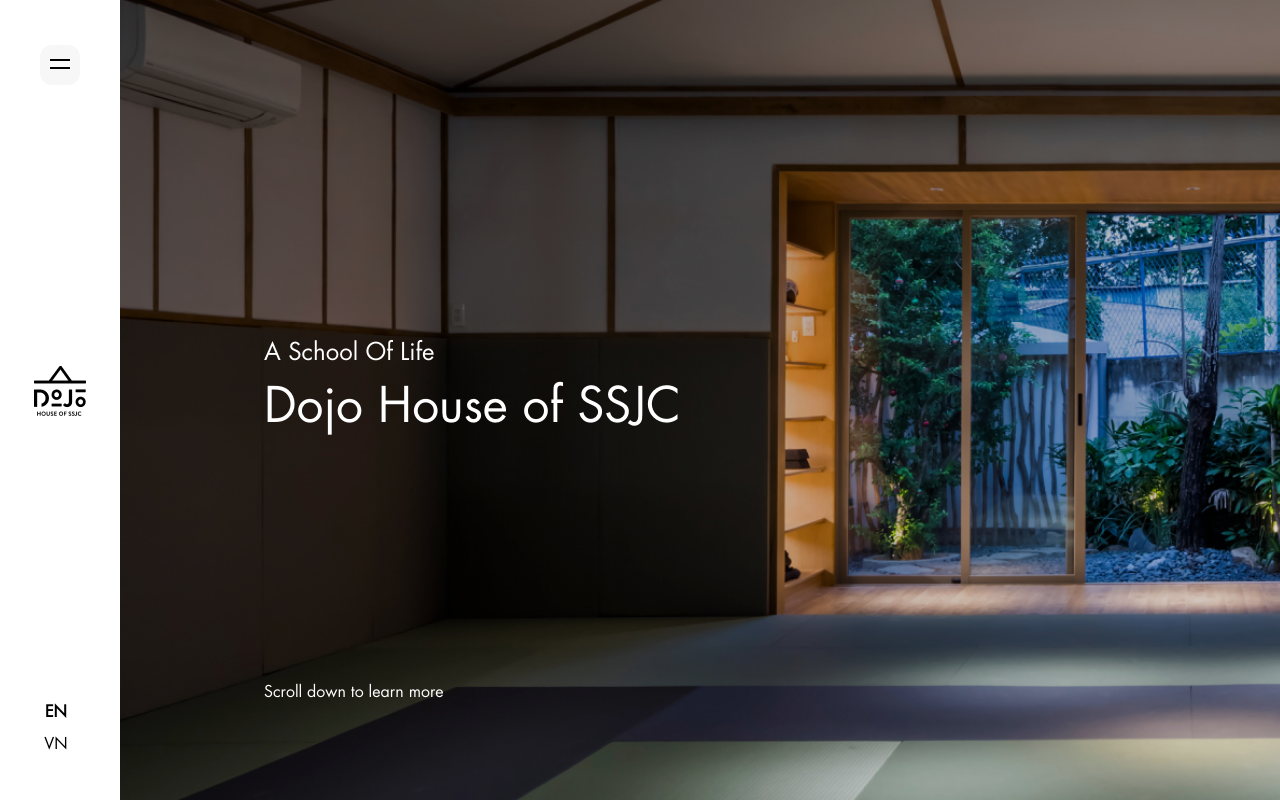
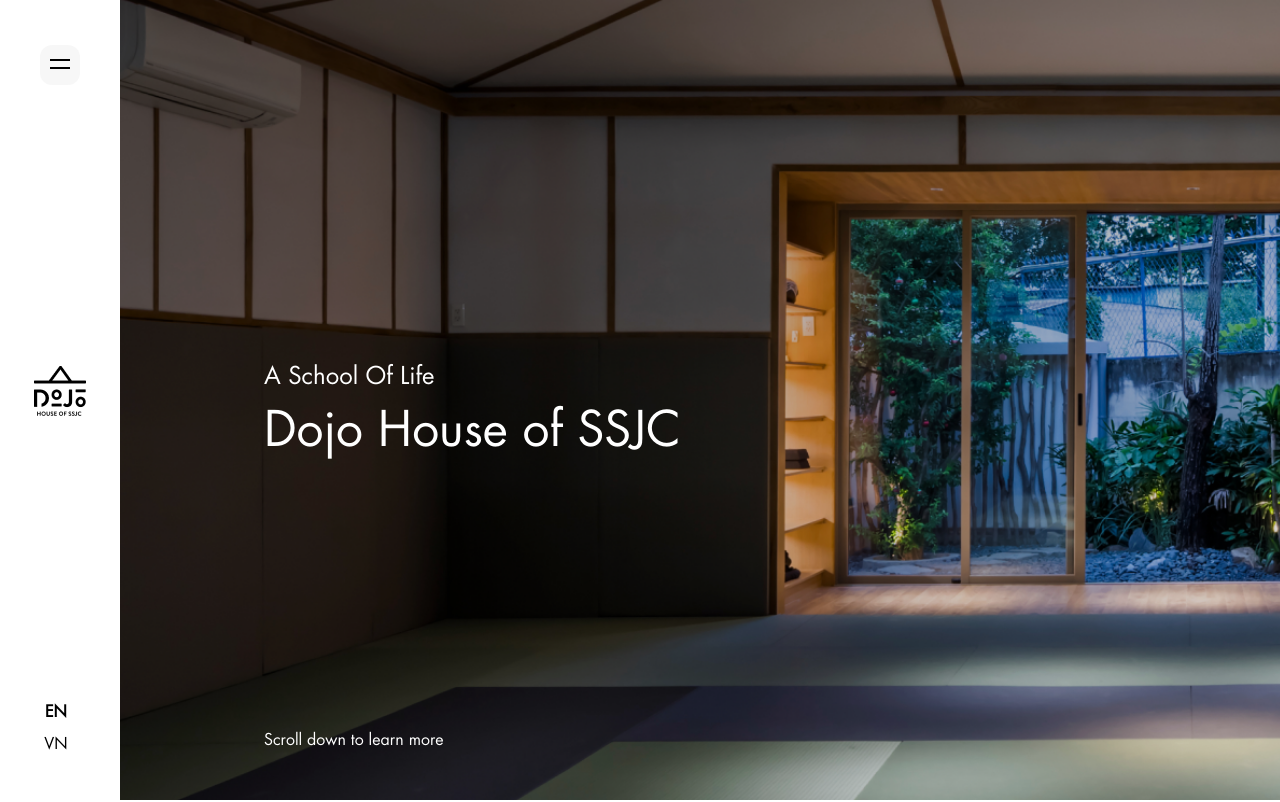
Before and after one commit to akpascalp/ssjc-site, a Vue app: page / in a window 1280 px wide. Shown: the top 802 px of the page. Built offline with nearby package versions, Linux system fonts and the light colour scheme.

Commit message:
Fix home responsive 2

```diff
--- a/src/pages/Home.vue
+++ b/src/pages/Home.vue
@@ -8,7 +8,7 @@
         <p class="text-[24px]">A School Of Life</p>
         <p class="text-[48px]">Dojo House of SSJC</p>
       </div>
-      <p class="text-[16px] pb-24">Scroll down to learn more</p>
+      <p class="text-[16px] pb-24 md:pb-12">Scroll down to learn more</p>
     </div>
   </div>
 
```
